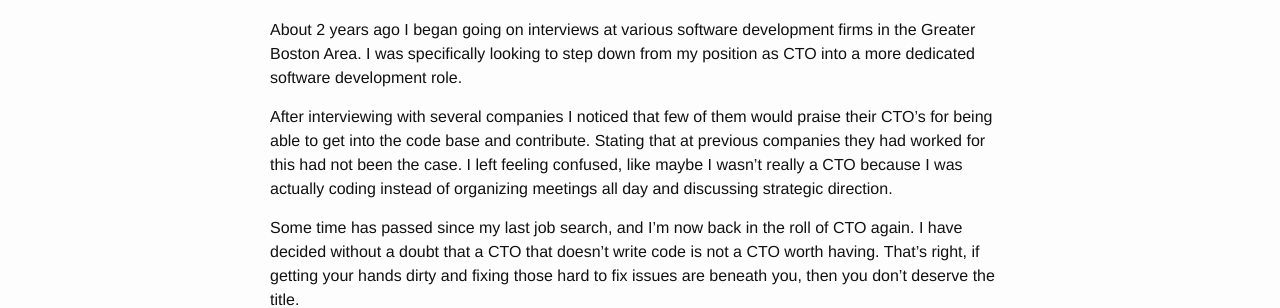
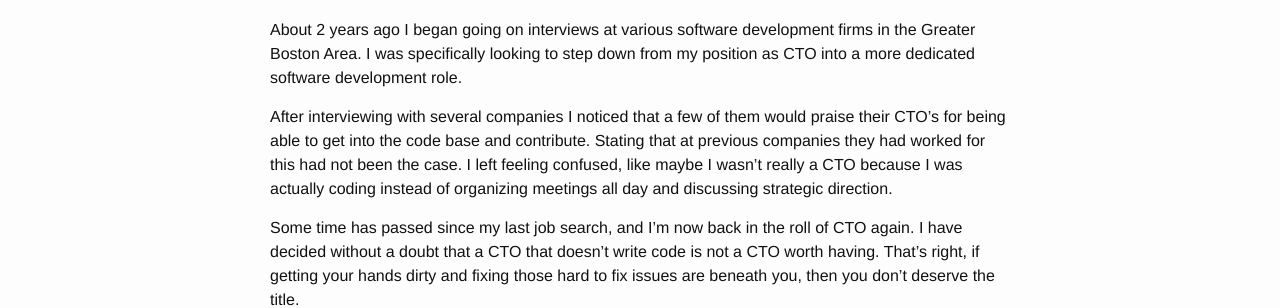
Before and after one commit to johnnyiller/johnnyiller.github.io, a Jekyll site: the page built from _posts/2014-11-20-the-non-coding-cto.markdown, in a window 1280 px wide. Shown: the part 182-490 px from the top of the page. Built offline with Jekyll 4.4.1, drawn with Linux system fonts in a browser that asks for light colours; comment, search, counter and statistics services are not loaded.

Commit message:
minor update

```diff
--- a/_posts/2014-11-20-the-non-coding-cto.markdown
+++ b/_posts/2014-11-20-the-non-coding-cto.markdown
@@ -7,7 +7,7 @@ categories: technical leadership infrastructure philosophy
 ---
 About 2 years ago I began going on interviews at various software development firms in the Greater Boston Area. I was specifically looking to step down from my position as CTO into a more dedicated software development role.
 
-After interviewing with several companies I noticed that few of them would praise their CTO's for being able to get into the code base and contribute.  Stating that at previous companies they had worked for this had not been the case. I left feeling confused, like maybe I wasn't really a CTO because I was actually coding instead of organizing meetings all day and discussing strategic direction.
+After interviewing with several companies I noticed that a few of them would praise their CTO's for being able to get into the code base and contribute.  Stating that at previous companies they had worked for this had not been the case. I left feeling confused, like maybe I wasn't really a CTO because I was actually coding instead of organizing meetings all day and discussing strategic direction.
 
 Some time has passed since my last job search, and I'm now back in the roll of CTO again. I have decided without a doubt that a CTO that doesn't write code is not a CTO worth having.  That's right, if getting your hands dirty and fixing those hard to fix issues are beneath you, then you don't deserve the title.
 
```
